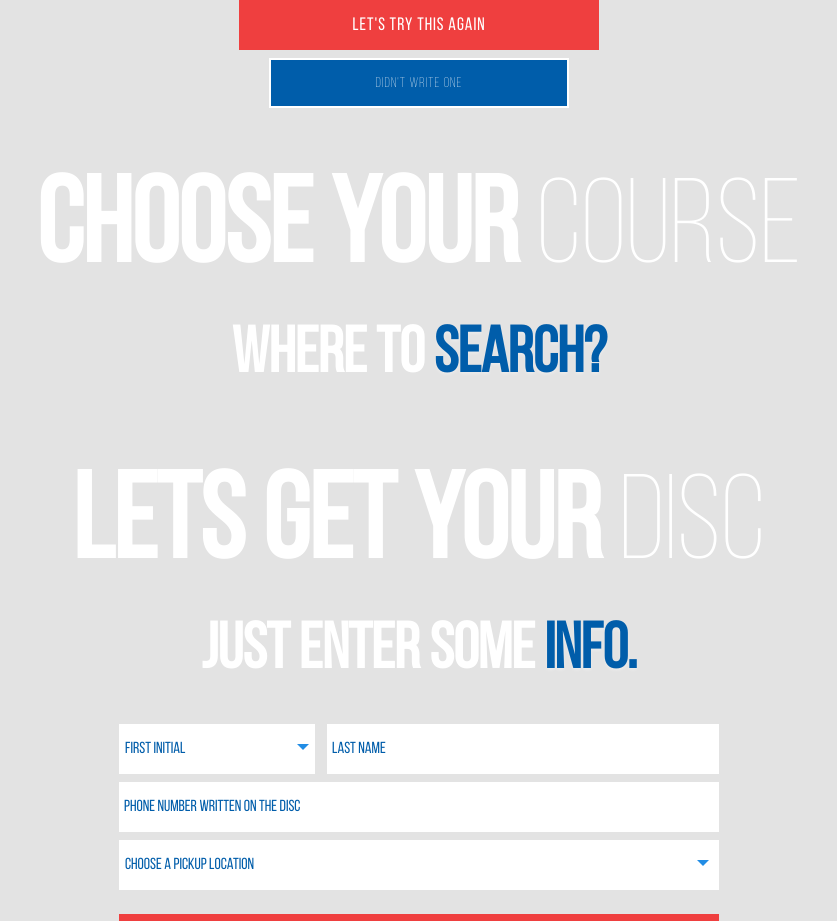
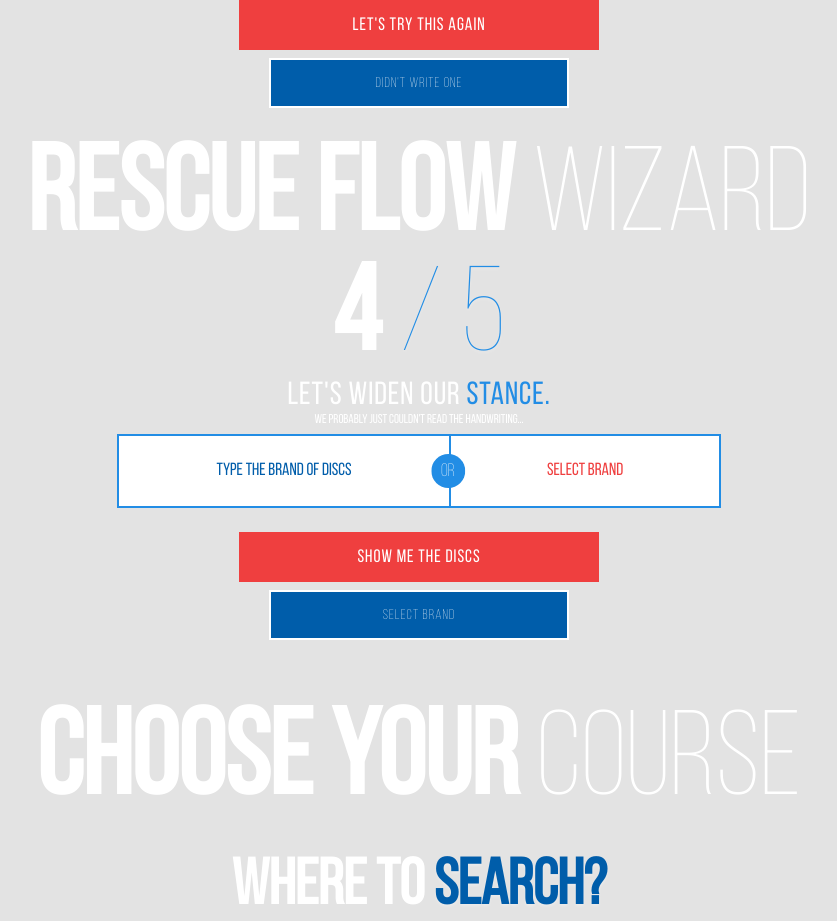
Before and after one commit to Disc-Rescue-Network/disc-rescue-network, a React (Create React App) app: page /components in a window 1280 px wide. Shown: the part 1560-2481 px from the top of the page, without its empty margins (221-1058 px from the left). Built offline with nearby package versions, Linux system fonts and the light colour scheme.

Commit message:
RescueFlowStep4

```diff
--- /dev/null
+++ b/src/components/FormStep4.tsx
@@ -0,0 +1,34 @@
+import "../styles/formStep4.css"
+
+var stateTuples = [
+    ["MVP"],
+    ["Innova"],
+    ["Lonestar"],
+    ["Discmania"],
+    ["Birdie"],
+    ["Discraft"],
+    ["Dynamic Discs"],
+]
+
+interface FormStep4Props {
+    inputBrand: string;
+    selectBrand: string;
+}
+
+const FormStep4 = (props: FormStep4Props) => {
+    const { inputBrand, selectBrand } = props;
+    return (
+        <div className="input-dropdown-wrapper mt-1">
+             <input placeholder={inputBrand} />
+             <div className="circle-or">OR</div>
+             <select className="select-brand-dropdown">
+                <option value="All">{selectBrand}</option>
+                {stateTuples.map((state, index) => (
+                    <option key={index} value={state[1]}>{state[0]}</option>
+                ))}
+            </select>
+      </div>
+    )
+}
+
+export default FormStep4;
--- /dev/null
+++ b/src/components/RescueFlowStep4.tsx
@@ -0,0 +1,45 @@
+import Button from "./Button";
+import FormStep4 from "./FormStep4";
+import HeaderRescueFlow from "./RescueFlowComponets";
+
+const RescueFlowStep4 = () => {
+    return (
+        <>
+        <div className="rescue-flow-step">
+            <HeaderRescueFlow
+                baseText={"Rescue Flow"}
+                lightText={"Wizard"}
+                baseNumber={"4"}
+                lightNumber={" / 5"}
+                whereText={"Let's Widen Our"}
+                secondMissingText={" Stance."}
+                smallerText={"We probably just couldn't read the handwriting..."}
+                />
+        </div>
+        {/* I'll solve the form-control in this */}
+         <FormStep4 inputBrand={"Type The Brand of Discs"} selectBrand={"Select Brand"} />
+         <div className="buttons-rescue">
+            <Button
+                text={"Show me the discs"}
+                red={true}
+                className="button-red-rescue"
+                onClick={() => {
+                  alert("button clicked");
+                }}
+                />
+                {/* This button needs to be approximately the height: 30px */}
+            <Button
+                text={"Select Brand"}
+                red={false}
+                border={true}
+                className="second-button-rescue white-border"
+                onClick={() => {
+                  alert("button clicked");
+                }}
+                />
+         </div>
+        </>
+    )
+}
+
+export default RescueFlowStep4;
--- /dev/null
+++ b/src/styles/formStep4.css
@@ -0,0 +1,219 @@
+.input-dropdown-wrapper {
+    display: flex;
+    align-items: center;
+    justify-content: center;
+    /* text-align: center; */
+    background-color: var(--secondary-blue);
+    border: 2px solid var(--secondary-blue);
+    position: relative;
+    width: 100%;
+    font-size: 14px;
+    padding: 0px;
+    margin-top: 30px;
+    max-width: 600px;
+    margin: auto;
+    margin-bottom: 1.5rem;
+  }
+
+  .input-dropdown-wrapper input,
+  .input-dropdown-wrapper select {
+    border: none;
+    border-radius: 0px;
+    height: 60px;
+    line-height: 40px;
+    width: 100%;
+    padding: 5px;
+    background-color: var(--primary-white);
+    display: flex;
+    justify-content: center;
+    align-items: center;
+    align-self: center;
+    margin: auto;
+  }
+
+  .input-dropdown-wrapper input {
+    margin-right: 1px;
+    flex-basis: 55%;
+    border-radius: 0px;
+    text-align: left;
+    font-family: "Bebas Neue";
+    font-weight: 400;
+    padding-right: 5px;
+    font-size: 16px;
+  }
+
+  .input-dropdown-wrapper select {
+    flex-basis: 46%;
+    margin-left: 1px !important;
+  }
+
+  /* Style the 'OR' circle for smaller devices */
+  /* .input-dropdown-wrapper .circle-or {
+        background-color: var(--secondary-blue);
+        color: white;
+        border: 2px solid transparent;
+        font-size: 12px;
+        font-weight: 100 !important;
+        letter-spacing: .1em;
+        border-radius: 50%;
+        width: 20px;
+        height: 20px;
+        display: flex;
+        justify-content: center;
+        align-items: center;
+        text-align: center;
+        margin: auto;
+        padding: 1%;
+        position: absolute;
+        left: calc(55%);
+        top: calc(50%);
+        transform: translate(-55%, -50%);
+        z-index: 1;
+    } */
+
+  .input-dropdown-wrapper .circle-or {
+    background-color: var(--secondary-blue);
+    color: white;
+    border: 2px solid transparent;
+    font-size: 14px; /* Adjust as needed */
+    font-weight: 300; /* Changed from 100 to normal */
+    letter-spacing: normal; /* Adjust as needed */
+    border-radius: 50%;
+    width: 23px;
+    height: 23px;
+    display: flex;
+    justify-content: center;
+    align-items: center;
+    margin: auto;
+    position: absolute;
+    left: 55%;
+    top: 50%;
+    transform: translate(-55%, -50%);
+    z-index: 1;
+    margin-left: 0.5px;
+  }
+
+  /* Adjustments for larger screens */
+  @media (min-width: 768px) {
+    .input-dropdown-wrapper .circle-or {
+      width: 30px;
+      height: 30px;
+      font-size: 18px; /* Adjust as needed */
+    }
+  }
+
+  .input-dropdown-wrapper select {
+    appearance: none;
+    width: 100%;
+    margin: 0px;
+    margin-left: 2px;
+    padding: 5px;
+    background-color: var(--primary-white);
+    display: flex;
+    justify-content: center;
+    text-align: center;
+    align-items: center;
+    align-self: center;
+    margin: auto;
+  }
+
+  .input-dropdown-wrapper input:focus,
+  .input-dropdown-wrapper select:focus {
+    outline: none;
+    border-radius: 0px;
+    display: flex;
+    justify-content: center;
+    align-items: center;
+    align-self: center;
+    margin: auto;
+  }
+  /*
+    @media (min-width: 768px) {
+    .input-dropdown-wrapper {
+        font-size: 16px;
+        padding: 0px;
+    }
+
+    .input-dropdown-wrapper .circle-or {
+        width: 30px;
+        height: 30px;
+        font-size: 18px;
+        left: calc(55%);
+        top: calc(50%);
+        transform: translate(-55%, -50%);
+    }
+    } */
+
+  .input-dropdown-wrapper input::placeholder {
+    color: var(--primary-blue);
+    display: flex;
+    justify-content: center;
+    text-align: center;
+    align-items: center;
+    align-self: center;
+    margin: auto;
+    font-size: 1.1rem;
+    border-radius: 0px;
+    font-family: "Bebas Neue";
+    font-weight: 400;
+  }
+
+  .input-dropdown-wrapper select::placeholder {
+    display: flex;
+    justify-content: center;
+    text-align: center;
+    align-items: center;
+    align-self: center;
+    margin: auto;
+    font-size: 1.1rem;
+    border-radius: 0px;
+  }
+
+  .input-dropdown-wrapper select {
+    display: flex;
+    justify-content: center;
+    text-align: center;
+    align-items: center;
+    align-self: center;
+    margin: auto;
+    -webkit-appearance: none;
+    -moz-appearance: none;
+    appearance: none;
+    background-color: var(--primary-white);
+    color: var(--primary-red);
+    font-size: 1.1rem;
+    font-family: "Bebas Neue";
+    font-weight: 400;
+    height: 70px;
+  }
+
+  .input-dropdown-wrapper select option {
+    color: var(--primary-red);
+  }
+
+  .input-dropdown-wrapper select option {
+    display: flex;
+    justify-content: center;
+    text-align: center;
+    align-items: center;
+    align-self: center;
+    margin: auto;
+    font-size: 1rem;
+    color: var(--primary-red);
+    overflow: hidden;
+    white-space: nowrap;
+    text-overflow: ellipsis;
+  }
+
+  .select-brand-dropdown {
+    display: flex;
+    justify-content: center;
+    align-items: center;
+    align-self: center;
+    margin: auto;
+    text-align-last: center; /* For Firefox */
+    text-align: center; /* For other browsers */
+    -moz-appearance: none; /* For Firefox */
+    -webkit-appearance: none; /* For Chrome and Safari */
+    appearance: none; /* Standard syntax */
+  }
--- a/src/views/Components.tsx
+++ b/src/views/Components.tsx
@@ -16,6 +16,7 @@ import RescueFlow from "../components/RescueFlow";
 import Forms from "../components/Forms";
 import RescueFlowStep3 from "../components/RescueFlowStep3";
 import RescueFlowStep2 from "../components/RescueFlowStep2";
+import RescueFlowStep4 from "../components/RescueFlowStep4";
 
 const arrayOfDiscs = [
   {
@@ -55,6 +56,7 @@ export default function Components() {
       <RescueFlow />
       <RescueFlowStep2 />
       <RescueFlowStep3 />
+      <RescueFlowStep4 />
       <TwoLineHeader
         baseText={"Choose your"}
         lightText={"Course"}
```
